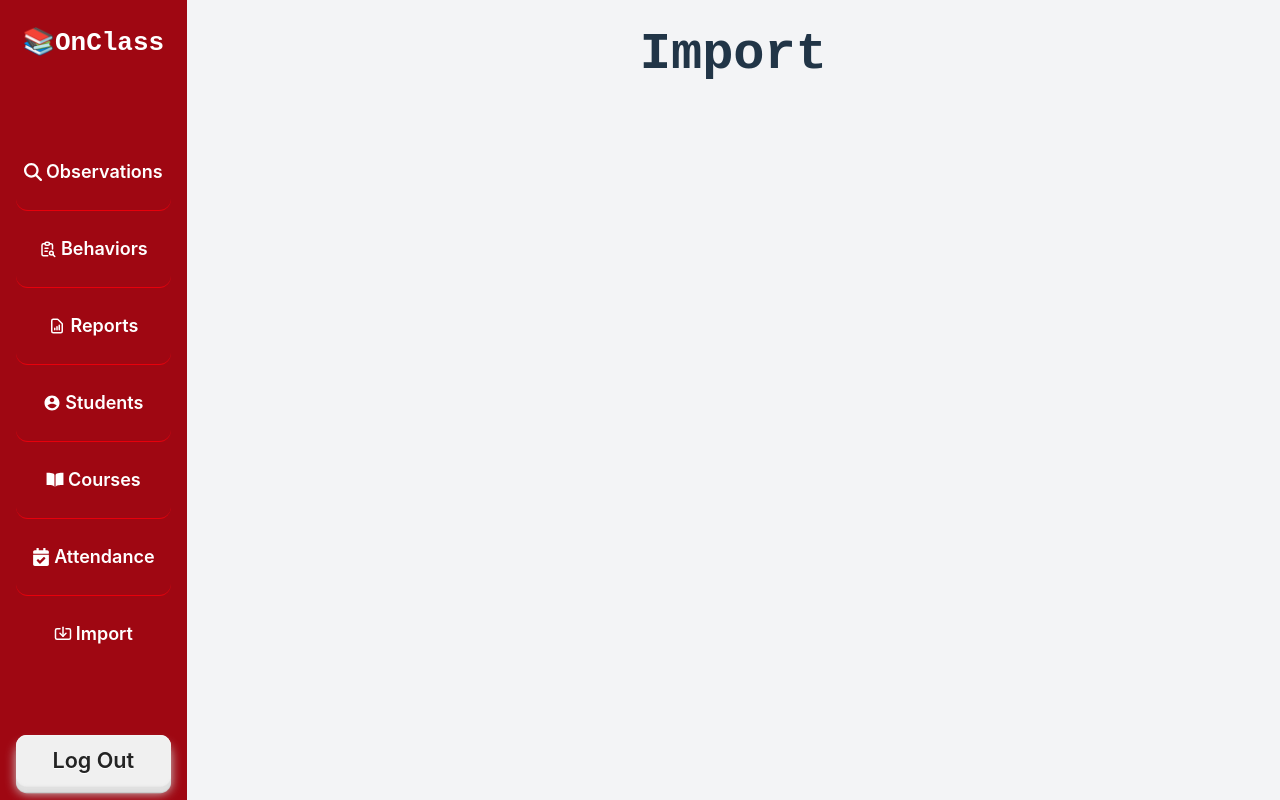
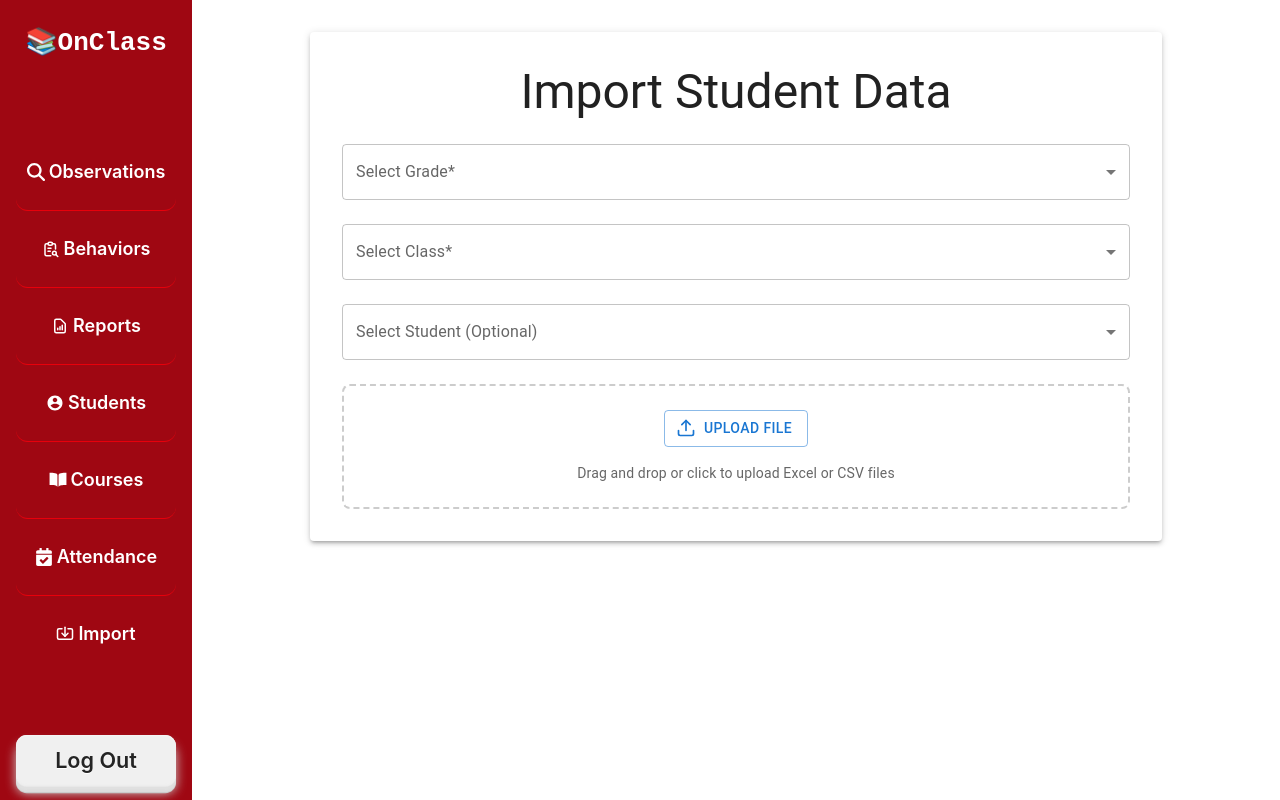
Before and after one commit to glowiep/Fullstack-FastAPI, a React (Vite) app in the folder frontend/: page /import in a window 1280 px wide. Built offline with nearby package versions, Linux system fonts and the light colour scheme.

Commit message:
imports page

```diff
--- a/frontend/src/sections/Import.tsx
+++ b/frontend/src/sections/Import.tsx
@@ -1,14 +1,172 @@
+// import Sidebar from "../components/Sidebar";
+
+// const ImportSection = () => {
+//     return (
+//         <div className="flex w-screen h-screen">
+//             <Sidebar />
+//             <div className="flex flex-col bg-gray-100 w-full">
+//                 <h1>Import</h1>
+//             </div>
+//         </div>
+//     );
+// };
+
+// export default ImportSection;
+
+import React, { useState } from 'react';
 import Sidebar from "../components/Sidebar";
+import {
+  Box,
+  Container,
+  FormControl,
+  InputLabel,
+  MenuItem,
+  Paper,
+  Select,
+  SelectChangeEvent,
+  Typography,
+  Button
+} from '@mui/material';
+import { FiUpload } from 'react-icons/fi';
 
-const ImportSection = () => {
-    return (
-        <div className="flex w-screen h-screen">
-            <Sidebar />
-            <div className="flex flex-col bg-gray-100 w-full">
-                <h1>Import</h1>
-            </div>
-        </div>
-    );
+interface ImportPageProps {
+  // Add your props here if needed
+}
+
+const ImportPage: React.FC<ImportPageProps> = () => {
+  const [selectedGrade, setSelectedGrade] = useState<string>('');
+  const [selectedClass, setSelectedClass] = useState<string>('');
+  const [selectedStudent, setSelectedStudent] = useState<string>('');
+
+  // Sample data - replace with your actual data
+  const grades = ['1st', '2nd', '3rd', '4th', '5th', '6th'];
+  const classes = ['A', 'B', 'C', 'D'];
+  const students = [
+    'John Doe',
+    'Jane Smith',
+    'Mike Johnson',
+    'Sarah Williams',
+    'Tom Brown'
+  ];
+
+  const handleGradeChange = (event: SelectChangeEvent) => {
+    setSelectedGrade(event.target.value);
+  };
+
+  const handleClassChange = (event: SelectChangeEvent) => {
+    setSelectedClass(event.target.value);
+  };
+
+  const handleStudentChange = (event: SelectChangeEvent) => {
+    setSelectedStudent(event.target.value);
+  };
+
+  const handleFileUpload = (event: React.ChangeEvent<HTMLInputElement>) => {
+    const file = event.target.files?.[0];
+    if (file) {
+      // Handle the file upload logic here
+      console.log('File selected:', file.name);
+    }
+  };
+
+  return (
+    <div className="flex w-screen h-screen">
+             <Sidebar />
+
+    <Container maxWidth="md">
+      <Paper elevation={3} sx={{ p: 4, mt: 4 }}>
+        <Typography variant="h3" gutterBottom>
+          Import Student Data
+        </Typography>
+
+        <Box sx={{ display: 'flex', flexDirection: 'column', gap: 3, mt: 3 }}>
+          {/* Grade Selection */}
+          <FormControl fullWidth>
+            <InputLabel>Select Grade*</InputLabel>
+            <Select
+              value={selectedGrade}
+              label="Select Grade"
+              onChange={handleGradeChange}
+            >
+              {grades.map((grade) => (
+                <MenuItem key={grade} value={grade}>
+                  {grade}
+                </MenuItem>
+              ))}
+            </Select>
+          </FormControl>
+
+          {/* Class Selection */}
+          <FormControl fullWidth>
+            <InputLabel>Select Class*</InputLabel>
+            <Select
+              value={selectedClass}
+              label="Select Class"
+              onChange={handleClassChange}
+            >
+              {classes.map((className) => (
+                <MenuItem key={className} value={className}>
+                  Class {className}
+                </MenuItem>
+              ))}
+            </Select>
+          </FormControl>
+
+          {/* Student Selection */}
+          <FormControl fullWidth>
+            <InputLabel>Select Student (Optional)</InputLabel>
+            <Select
+              value={selectedStudent}
+              label="Select Student"
+              onChange={handleStudentChange}
+            >
+              {students.map((student) => (
+                <MenuItem key={student} value={student}>
+                  {student}
+                </MenuItem>
+              ))}
+            </Select>
+          </FormControl>
+
+          {/* File Upload */}
+          <Box
+            sx={{
+              border: '2px dashed #ccc',
+              borderRadius: 2,
+              p: 3,
+              textAlign: 'center',
+              cursor: 'pointer',
+              '&:hover': {
+                backgroundColor: '#f5f5f5'
+              }
+            }}
+          >
+            <input
+              accept=".xlsx,.xls,.csv"
+              style={{ display: 'none' }}
+              id="file-upload"
+              type="file"
+              onChange={handleFileUpload}
+            />
+            <label htmlFor="file-upload">
+              <Button
+                component="span"
+                variant="outlined"
+                startIcon={<FiUpload />}
+                sx={{ mb: 2 }}
+              >
+                Upload File
+              </Button>
+              <Typography variant="body2" color="textSecondary">
+                Drag and drop or click to upload Excel or CSV files
+              </Typography>
+            </label>
+          </Box>
+        </Box>
+      </Paper>
+    </Container>
+    </div>
+  );
 };
 
-export default ImportSection;
+export default ImportPage;
```
